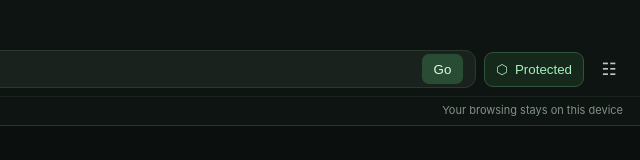
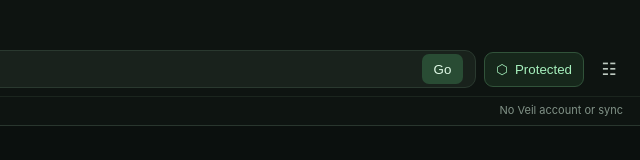
Before and after one commit to AzureMC-projects/Veil, an Electron app: page index.html in a window 1440 px wide. Shown: the full height of the page, 800-1440 px from the left. Drawn offline with Linux system fonts and the light colour scheme; no server answers.

Commit message:
Avoid overstating local-only browsing privacy

```diff
--- a/index.html
+++ b/index.html
@@ -35,7 +35,7 @@
     <button class="shield" id="shield" title="Toggle tracker blocking"><span>⬡</span><span class="shieldlabel" id="shieldText">Protected</span></button>
     <button class="tool" id="settingsButton" title="Privacy settings" aria-label="Privacy settings">☷</button>
   </div>
-  <div class="status"><span><i class="dot"></i><span id="statusText">Veil privacy protections active</span></span><span id="blocked">0 trackers blocked</span><span class="right">Your browsing stays on this device</span></div>
+  <div class="status"><span><i class="dot"></i><span id="statusText">Veil privacy protections active</span></span><span id="blocked">0 trackers blocked</span><span class="right">No Veil account or sync</span></div>
 </header>
 <aside class="settings" id="settings" aria-label="Privacy settings">
   <h2>Privacy settings</h2><p class="sub">Choose how Veil handles common tracking and browser data.</p>
```
